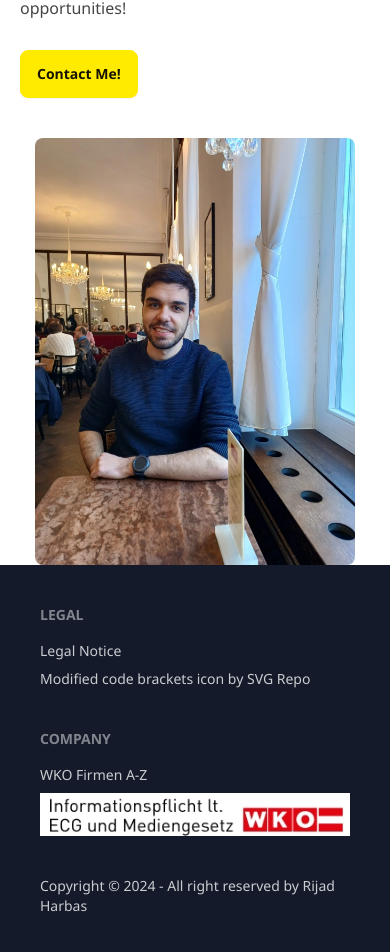
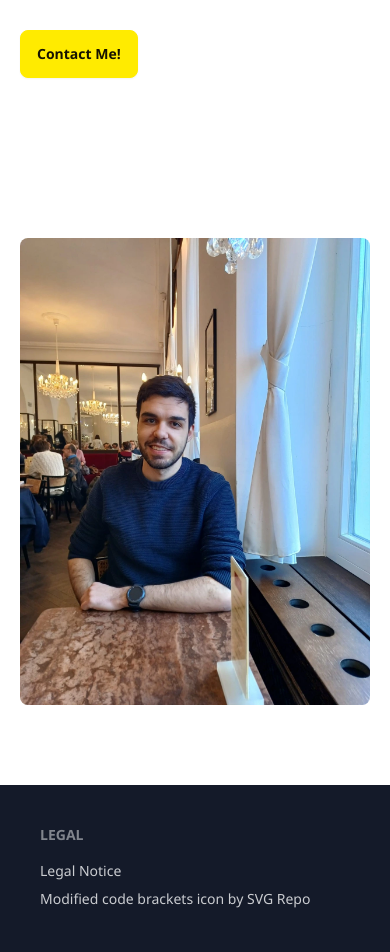
Before and after one commit to RikiReal/rijadharbas, a SvelteKit app: page /more-about-me in a window 390 px wide. Shown: the part 1038-1990 px from the top of the page. Built offline with nearby package versions, Linux system fonts and the light colour scheme.

Commit message:
Fixing small layout and margin issue

```diff
--- a/src/routes/more-about-me/+page.svelte
+++ b/src/routes/more-about-me/+page.svelte
@@ -1,9 +1,8 @@
-<main class="mx-5 mt-20 flex min-h-screen flex-col space-y-7 lg:mx-80">
-	<h1 class="mb-8 text-4xl font-bold">Hi there, it's me again!</h1>
-	<h2 class="text-xl font-semibold">Welcome to my corner of the internet</h2>
-
-	<div class="grid grid-cols-1 gap-10 lg:grid-cols-2">
+<main class="my-20 min-h-screen px-5">
+	<div class="flex flex-col justify-center gap-40 lg:flex-row">
 		<div class="prose flex flex-col space-y-7">
+			<h1 class="mb-8 text-4xl font-bold">Hi there, it's me again!</h1>
+			<h2 class="text-xl font-semibold">Welcome to my corner of the internet</h2>
 			<p>
 				My name is Rijad, as you already know. I'm from Austria, Vienna and I fullfilled my dream of
 				becoming a self-employed, dedicated webdesigner, software engineer and blockchain developer!
@@ -31,7 +30,7 @@
 			<img
 				src="/portrait.webp"
 				alt="A portrait of me"
-				class="max-w-xs rounded-lg object-cover lg:max-w-sm"
+				class="rounded-lg object-cover sm:max-w-xs xl:max-w-sm"
 			/>
 		</div>
 	</div>
--- a/src/routes/web2-details/+page.svelte
+++ b/src/routes/web2-details/+page.svelte
@@ -1,4 +1,4 @@
-<main class="mx-5 mt-20 flex min-h-screen flex-col space-y-7 lg:mx-80">
+<main class="mx-5 my-20 flex min-h-screen flex-col space-y-7 lg:mx-80">
 	<h1 class="mb-8 text-4xl font-bold">Web Development Services</h1>
 	<h2 class="text-xl font-semibold">Crafting Robust Online Solutions</h2>
 
--- a/src/routes/web3-details/+page.svelte
+++ b/src/routes/web3-details/+page.svelte
@@ -1,4 +1,4 @@
-<main class="mx-5 mt-20 flex min-h-screen flex-col space-y-7 lg:mx-80">
+<main class="mx-5 my-20 flex min-h-screen flex-col space-y-7 lg:mx-80">
 	<h1 class="mb-8 text-4xl font-bold">Web3 Services</h1>
 	<h2 class="text-xl font-semibold">Join the Digital Revolution</h2>
 
```
